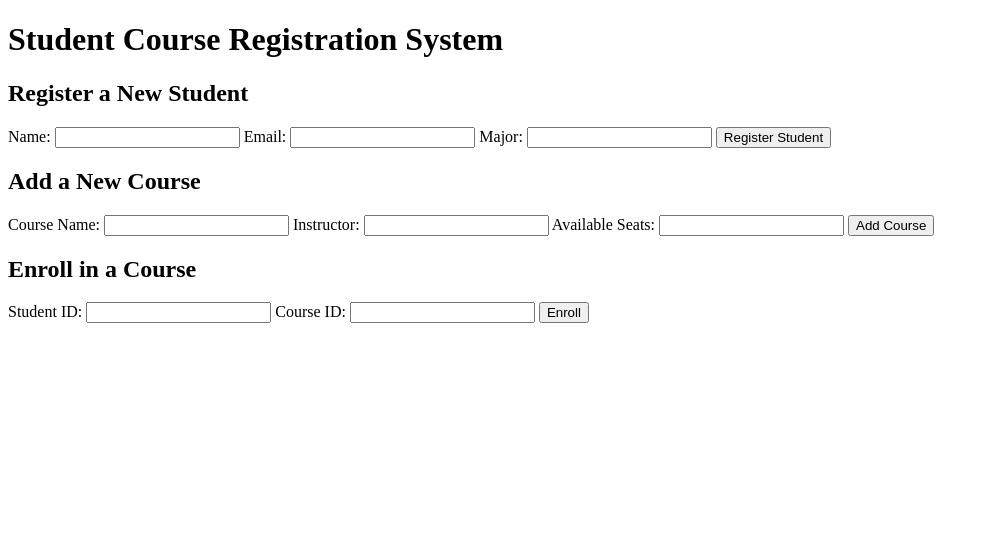
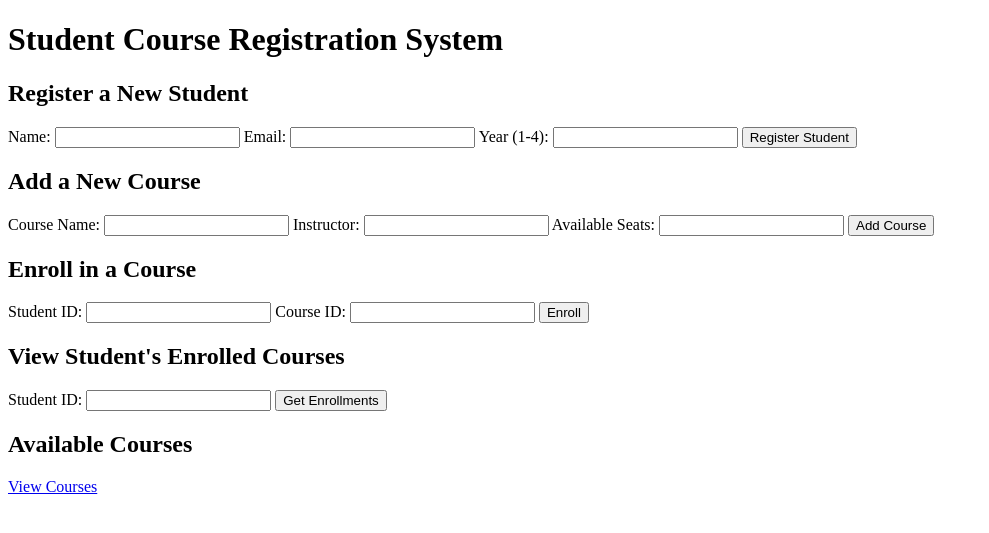
Before and after one commit to mdrummonds/COMP-421-Final-Project, a Flask app: page / in a window 1280 px wide. Shown: the top 533 px of the page, without its empty margins (0-989 px from the left). Run offline with Flask 3, Linux system fonts and the light colour scheme.

Commit message:
fixes and updates

```diff
--- a/app.py
+++ b/app.py
@@ -12,8 +12,8 @@ def init_db():
        CREATE TABLE IF NOT EXISTS students (
            id INTEGER PRIMARY KEY AUTOINCREMENT,
            name TEXT NOT NULL,
-           email TEXT NOT NULL,
-           major TEXT NOT NULL
+           email TEXT NOT NULL UNIQUE,
+           year INTEGER NOT NULL CHECK (year BETWEEN 1 AND 5)
        )
    ''')
 
@@ -46,18 +46,30 @@ def home():
 
 # Route to register a student
 @app.route('/register_student', methods=['POST'])
+
 def register_student():
    name = request.form['name']
    email = request.form['email']
-   major = request.form['major']
+   year = request.form['year']
+
+   # TODO: NEEDS TO BE FIXED BECAUSE IN TYPESCRIPT YEAR AND 1 DIFFERENT TYPES
+   if year < 1 or year > 5:
+       return jsonify({'message': 'Year must be between 1 and 5.'}), 400
 
    conn = sqlite3.connect('class_database.db')
    cursor = conn.cursor()
-   cursor.execute('INSERT INTO students (name, email, major) VALUES (?, ?, ?)', (name, email, major))
-   conn.commit()
+
+   try:
+       cursor.execute('INSERT INTO students (name, email, year) VALUES (?, ?, ?)', (name, email, year))
+       conn.commit()
+   except sqlite3.IntegrityError:
+       # This will occur if the email is not unique
+       conn.close()
+       return jsonify({'message': 'Email already exists. Please use a different email.'}), 400
+
    conn.close()
+   return redirect(url_for('home'))
 
-   return redirect(url_for('home'))
 
 # Route to add a course
 @app.route('/add_course', methods=['POST'])
@@ -97,6 +109,49 @@ def enroll():
    conn.close()
    return jsonify({'message': message})
 
+@app.route('/student_courses/<int:student_id>', methods=['GET'])
+def student_courses(student_id):
+   conn = sqlite3.connect('class_database.db')
+   cursor = conn.cursor()
+
+   # Join query to fetch student email, course name, and instructor
+   cursor.execute('''
+       SELECT students.name, students.email, courses.name AS course_name, courses.instructor
+       FROM enrollments
+       JOIN students ON enrollments.student_id = students.id
+       JOIN courses ON enrollments.course_id = courses.id
+       WHERE students.id = ?
+   ''', (student_id,))
+
+   courses = cursor.fetchall()
+   conn.close()
+
+   # Formatting response as JSON
+   if courses:
+       student_info = {'name': courses[0][0], 'email': courses[0][1], 'courses': []}
+       for course in courses:
+           student_info['courses'].append({'course_name': course[2], 'instructor': course[3]})
+       return jsonify(student_info)
+   else:
+       return jsonify({'message': 'No courses found for this student.'}), 404
+
+@app.route('/courses', methods=['GET'])
+def get_courses():
+   conn = sqlite3.connect('class_database.db')
+   cursor = conn.cursor()
+
+   # Query to fetch all courses with their details
+   cursor.execute('SELECT id, name, instructor, available_seats FROM courses')
+   courses = cursor.fetchall()
+   conn.close()
+
+   # Format courses as JSON
+   courses_list = [
+       {'id': course[0], 'name': course[1], 'instructor': course[2], 'available_seats': course[3]}
+       for course in courses
+   ]
+   return jsonify(courses_list)
+
 if __name__ == '__main__':
    init_db()
    app.run(port=5000, debug=True)
--- a/templates/index.html
+++ b/templates/index.html
@@ -13,8 +13,8 @@
        <input type="text" id="name" name="name" required>
        <label for="email">Email:</label>
        <input type="email" id="email" name="email" required>
-       <label for="major">Major:</label>
-       <input type="text" id="major" name="major" required>
+       <label for="year">Year (1-4):</label>
+       <input type="text" id="year" name="year" required>
        <button type="submit">Register Student</button>
    </form>
 
@@ -37,6 +37,41 @@
        <input type="number" id="course_id" name="course_id" required>
        <button type="submit">Enroll</button>
    </form>
+   <h2>View Student's Enrolled Courses</h2>
+<form action="/student_courses" method="get" id="studentCoursesForm">
+   <label for="student_id_view">Student ID:</label>
+   <input type="number" id="student_id_view" name="student_id" required>
+   <button type="submit">Get Enrollments</button>
+</form>
+<h2>Available Courses</h2>
+<a href="{{ url_for('get_courses') }}">View Courses</a>
+
+<!-- Div to display the result -->
+<div id="enrollmentResult"></div>
+
+<script>
+   document.getElementById('studentCoursesForm').onsubmit = async function (e) {
+       e.preventDefault();
+       const studentId = document.getElementById('student_id_view').value;
+
+       // Fetch data from the endpoint
+       const response = await fetch(`/student_courses/${studentId}`);
+       const resultDiv = document.getElementById('enrollmentResult');
+       resultDiv.innerHTML = '';  // Clear previous results
+
+       if (response.ok) {
+           const data = await response.json();
+           let output = `<h3>Enrollments for ${data.name} (Email: ${data.email})</h3><ul>`;
+           data.courses.forEach(course => {
+               output += `<li>Course: ${course.course_name}, Instructor: ${course.instructor}</li>`;
+           });
+           output += '</ul>';
+           resultDiv.innerHTML = output;
+       } else {
+           resultDiv.innerHTML = '<p>No courses found for this student.</p>';
+       }
+   }
+</script>
 
    <!-- More forms or sections for viewing enrollments, dropping courses, etc. -->
 
```
